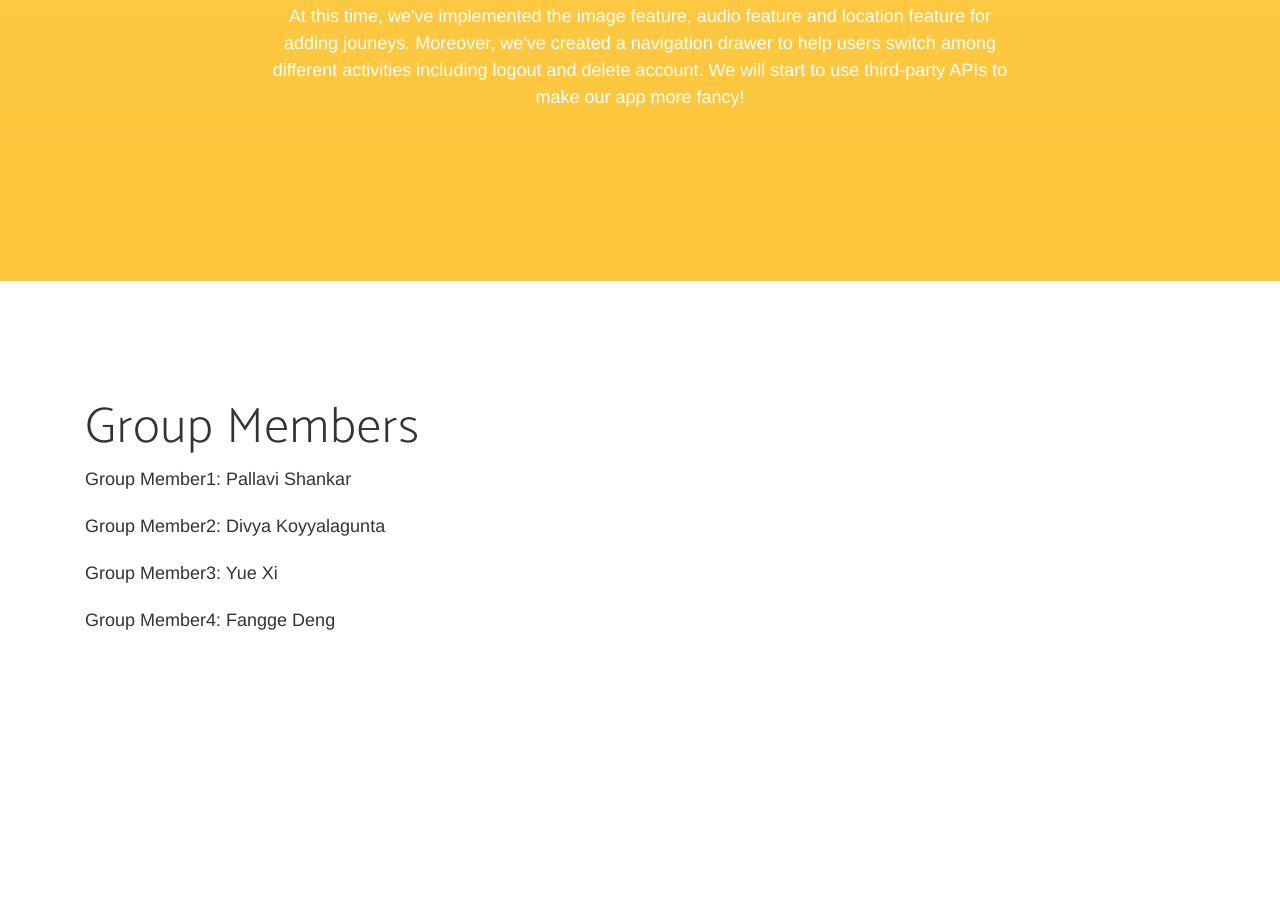
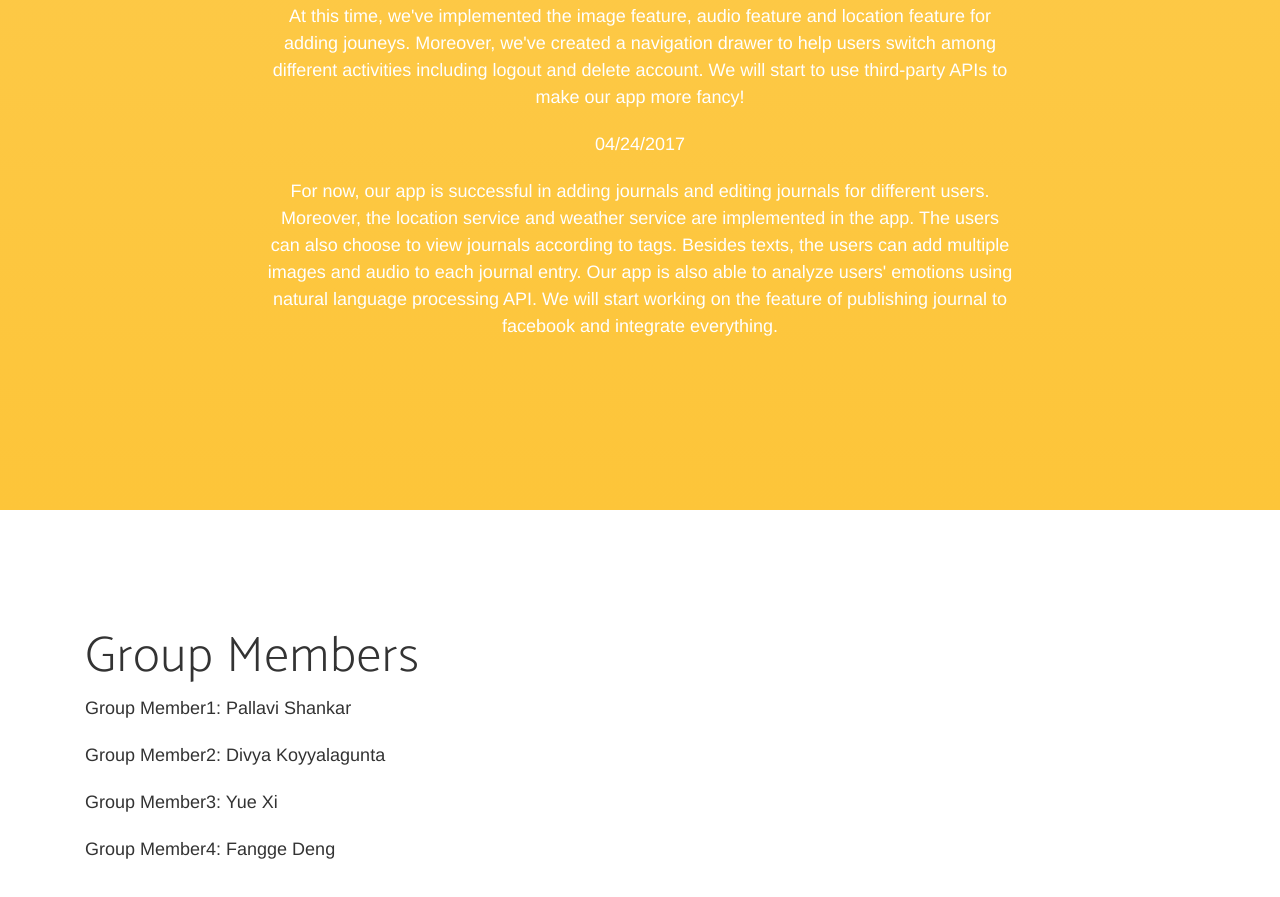
Before and after one commit to Joyce1114/Joyce1114.github.io, a website: page index.html in a window 1280 px wide. Shown: the part 2477-3374 px from the top of the page. Before the commit the page ends 3231 px from the top, so only its background shows below. Drawn offline with nearby package versions, Linux system fonts and the light colour scheme; a web font is replaced by a local one.

Commit message:
update websites

```diff
--- a/index.html
+++ b/index.html
@@ -170,6 +170,8 @@
                     <p>At this time, we planned out various features we will implement. We worked on Firebase authentication so that users will sign up, sign in and sign out our app. We also worked on backend design and connect with Firebase to pull and push the data users input. What's more, we designed fancy UI for several activities. </p>
                     <p>04/17/2017</p>
                     <p>At this time, we've implemented the image feature, audio feature and location feature for adding jouneys. Moreover, we've created a navigation drawer to help users switch among different activities including logout and delete account. We will start to use third-party APIs to make our app more fancy!</p>
+                    <p>04/24/2017</p>
+                    <p>For now, our app is successful in adding journals and editing journals for different users. Moreover, the location service and weather service are implemented in the app. The users can also choose to view journals according to tags. Besides texts, the users can add multiple images and audio to each journal entry. Our app is also able to analyze users' emotions using natural language processing API. We will start working on the feature of publishing journal to facebook and integrate everything.</p>
                     <!--
                     <div class="badges">
 
```
